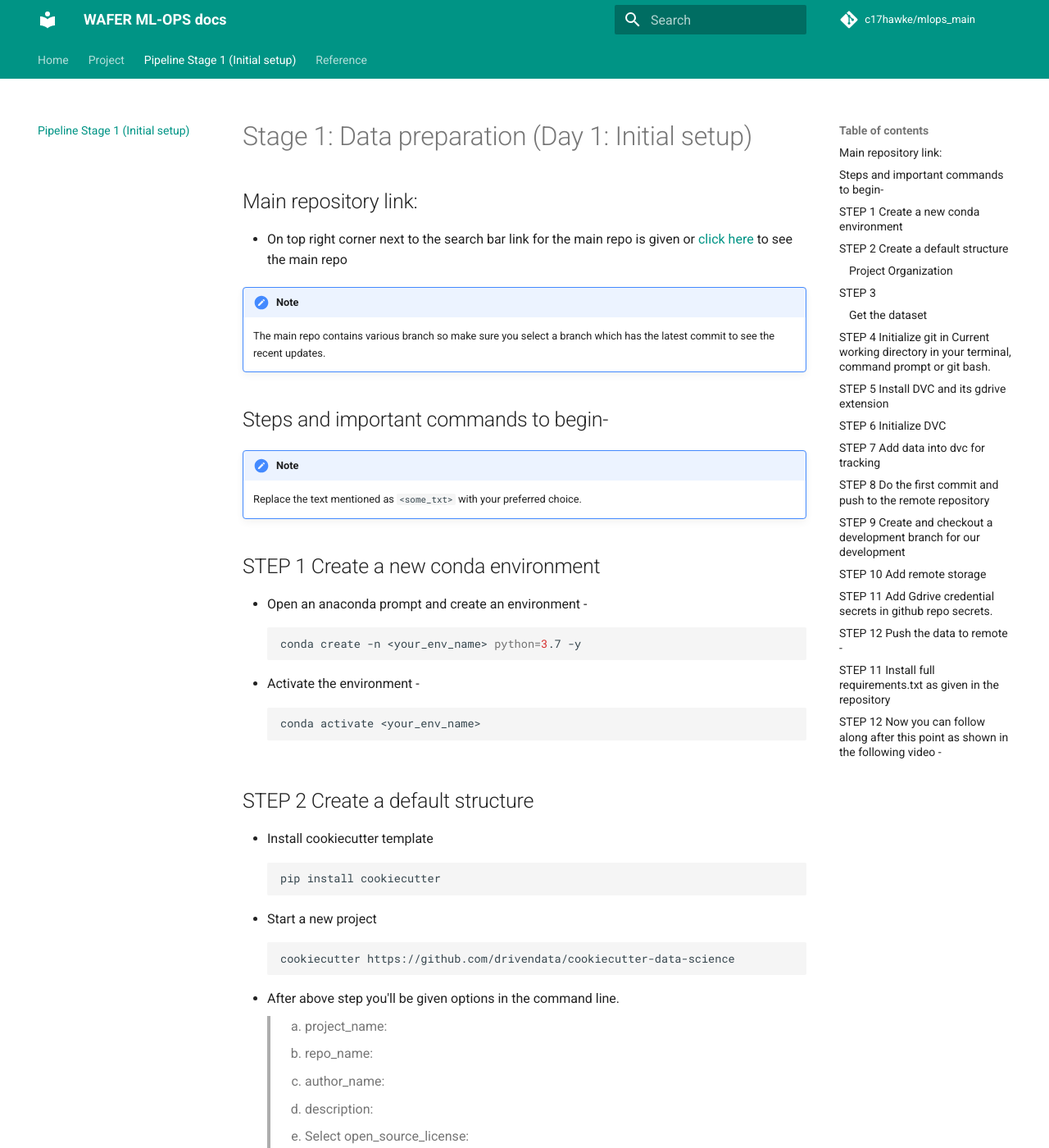
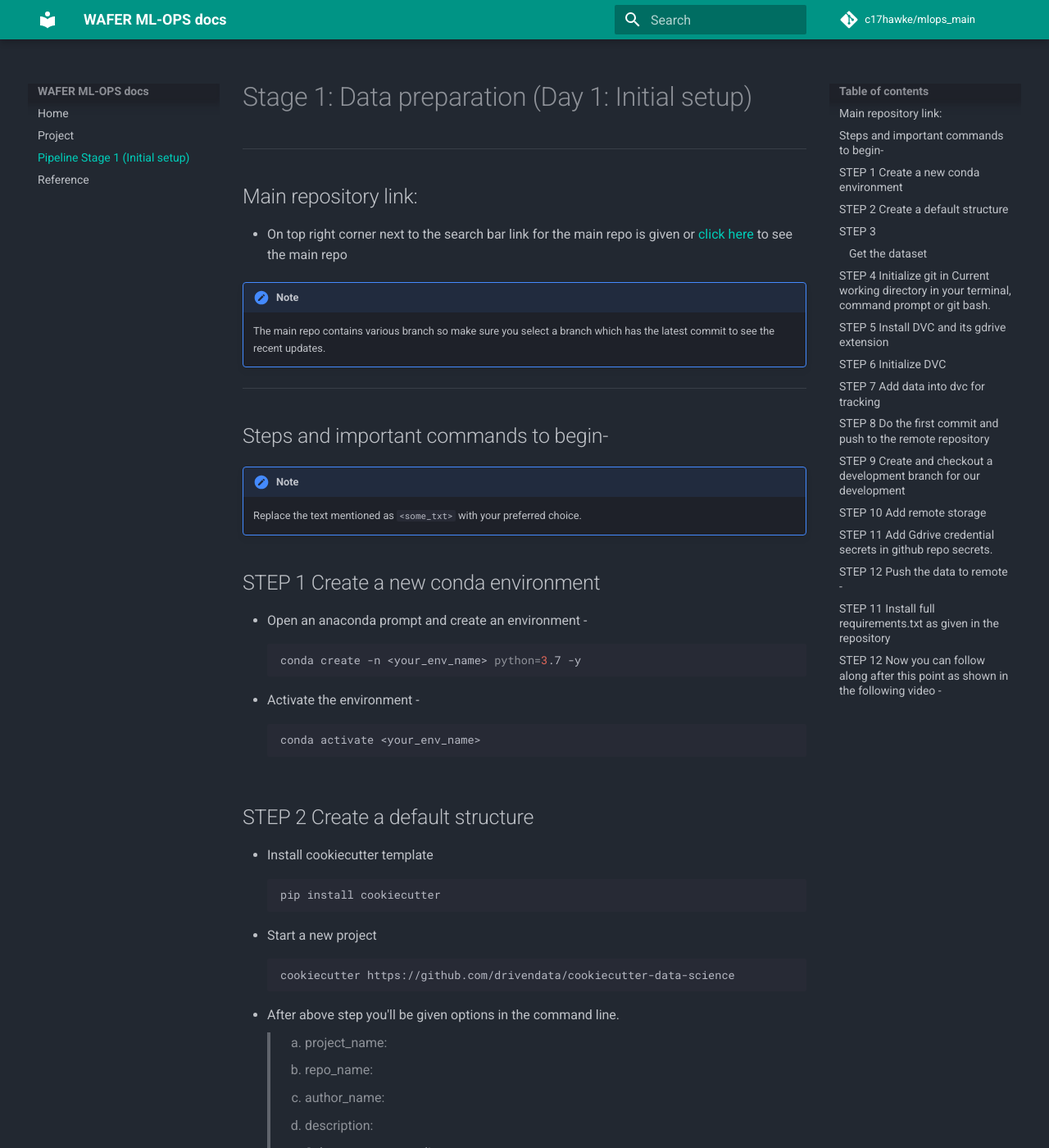
Before and after one commit to c17hawke/wafer_mlops_docs, an MkDocs documentation site: the page built from docs/stage1_init_setup.md, in a window 1280 px wide and 1400 px high. Shown: the whole window at 82% size. Built offline with MkDocs 1.6.1 and Material for MkDocs 9.7.7, drawn with Linux system fonts in a browser that asks for light colours; comment, search, counter and statistics services are not loaded; some of the changed text lies outside the part shown.

Commit message:
dark background

````diff
--- a/docs/stage1_init_setup.md
+++ b/docs/stage1_init_setup.md
@@ -1,10 +1,14 @@
 # Stage 1: Data preparation (Day 1: Initial setup)
+
+---
 
 ## Main repository link:
 * On top right corner next to the search bar link for the main repo is given or [click here]() to see the main repo
 
 !!! Note
     The main repo contains various branch so make sure you select a branch which has the latest commit to see the recent updates.
+
+---
 
 ## Steps and important commands to begin-
 
@@ -41,7 +45,8 @@ conda activate <your_env_name>
 
 Once you are done with above step you'll see a following directory structure inside a directory by your given *project_name*
 
-### Project Organization
+??? Info "Click to see Project Organization"
+    ```
     ├── LICENSE
     ├── Makefile           <- Makefile with commands like `make data` or `make train`
     ├── README.md          <- The top-level README for developers using this project.
@@ -86,7 +91,7 @@ Once you are done with above step you'll see a following directory structure ins
     │       └── visualize.py
     │
     └── tox.ini            <- tox file with settings for running tox; see tox.readthedocs.io
-
+    ```
 ---
 Now open the project in your favorite code editor.
 
--- /dev/null
+++ b/docs/stylesheets/extra.css
@@ -0,0 +1,8 @@
+body{
+    background-color: #222831;
+}
+/*
+  [data-md-color-scheme="slate"] {
+    --md-hue: 210;
+  } */
+    /* [0, 360] */
--- a/mkdocs.yml
+++ b/mkdocs.yml
@@ -15,13 +15,17 @@ site_description: >-
 repo_name: c17hawke/mlops_main
 repo_url: https://github.com/c17hawke/mlops_main
 
+extra_css:
+  - stylesheets/extra.css
+
 # Configuration
 theme:
   name: material
   features:
-    - tabs
+    - header.autohide
   language: en
   palette:
+    scheme: slate
     primary: teal
     accent: teal
 
````
